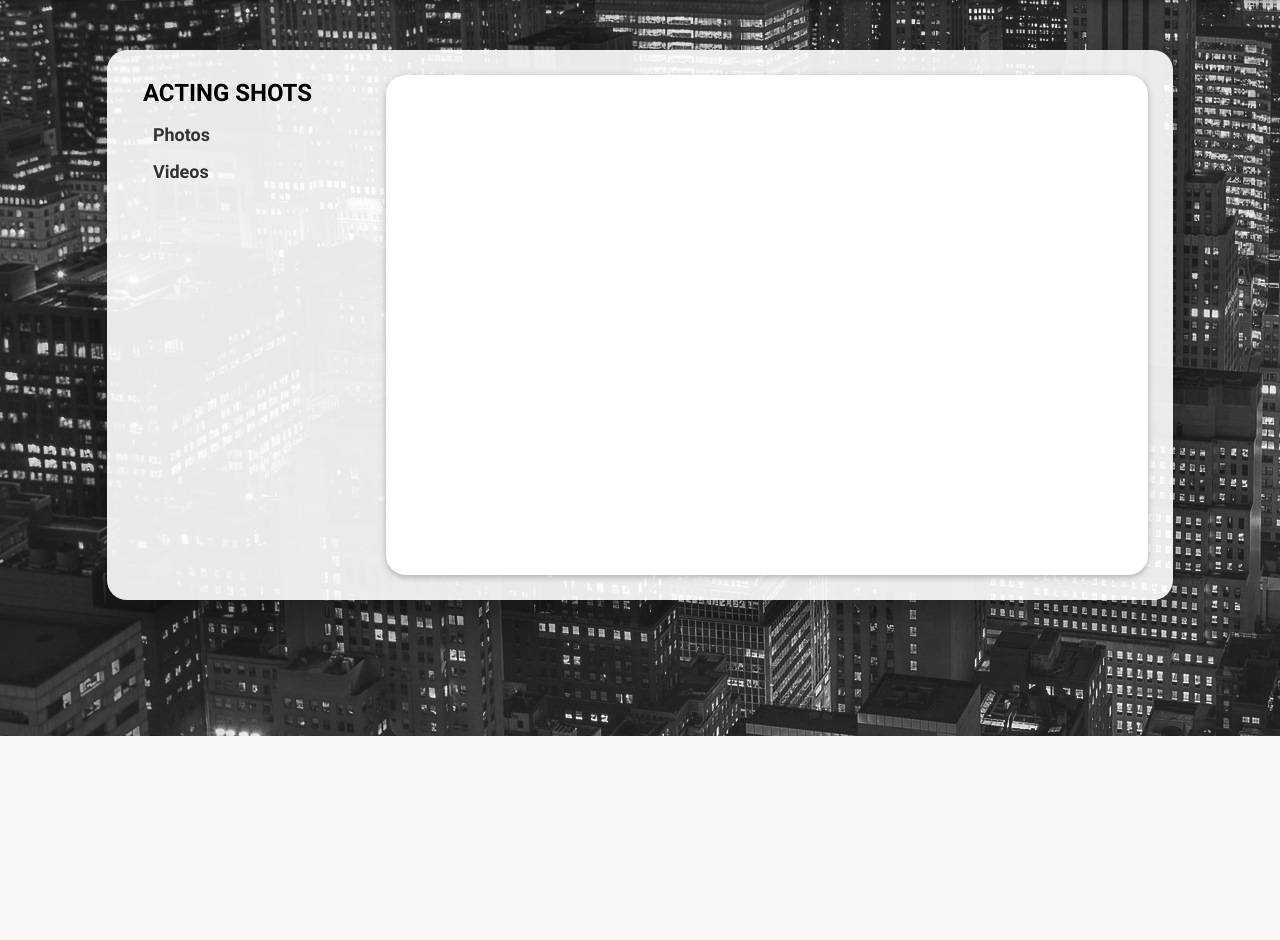
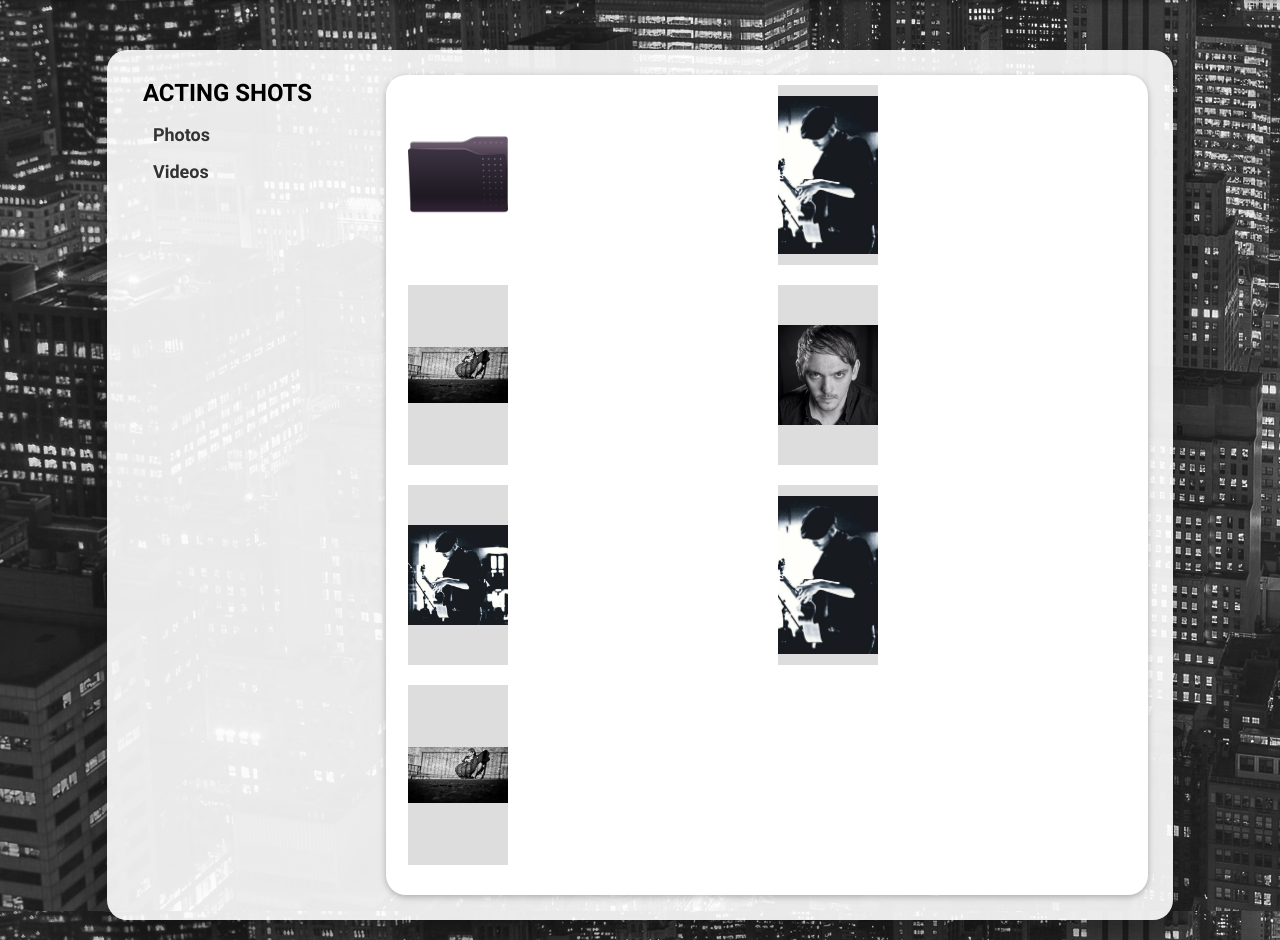
Before and after one commit to Arnuga3/WAMP--College-Graded-Unit, a PHP site: page /acting.php in a window 1280 px wide. Shown: the part 64-1004 px from the top of the page. Before the commit the page ends 800 px from the top, so only its background shows below. Run offline with PHP 8.4, Linux system fonts and the light colour scheme.

Commit message:
styling image display in combination with materialize features

```diff
--- a/css/styles.css
+++ b/css/styles.css
@@ -1,6 +1,6 @@
-/*/////////////////
-    scrollbar
-/////////////////*/
+
+/*------------Scrollbar--------------*/
+
 ::-webkit-scrollbar {
     width: 0.2em;
 }
@@ -23,6 +23,9 @@
 body {
 	background-image: url('../img/city.jpg');
 }
+
+/*------------Navigation bar--------------*/
+
 nav {
 	background-color: rgba(10,10,10,.8);
 }
@@ -33,6 +36,8 @@ nav span {
 	font-size: .8em;
 	color: #333;
 }
+
+/*Mobile sliding menu panel*/
 .side-nav {
 	height: inherit;
 }
@@ -63,6 +68,9 @@ hr {
 .button-collapse {
 	padding-right: 15px;
 }
+
+/*-----------Sliding gallery-------------*/
+
 .sliderControl {
 	background-color: rgba(10,10,10,1);
 	box-shadow: 0px 5px 1px 3px rgba(13,13,13,1);
@@ -71,7 +79,7 @@ hr {
 /*------------Acting Shots--------------*/
 
 #contField {
-	padding: 25px;
+	padding: 20px 5px;
 	color: black;
 	background-color: rgba(255,255,255,.9);
 }
@@ -85,8 +93,18 @@ hr {
 }
 #contCont {
 	border-radius: 20px;
-	height: 500px;
 	background-color: rgba(255,255,255,1);
+}
+#contCont > div > div {
+	height: 180px;
+	margin: 10px 0;
+}
+#contCont > div > div > div {
+	height: 180px;
+	width: 100px;
+	background-color: #ddd;
+}
+.materialboxed {
 }
 
 /*------------Media queries-------------*/
@@ -102,12 +120,14 @@ hr {
 /*large*/
 @media screen and (min-width: 991px) {
 	#contField {
+		padding: 25px;
 		border-radius: 20px;
 		margin-top: 50px;
 	}
 }
 
 /*------------Help classes-------------*/
+
 .bold {
 	font-weight: bold;
 }
--- a/page classes/CL_ActingShots.php
+++ b/page classes/CL_ActingShots.php
@@ -28,7 +28,41 @@
 					<a href="#" class="bold"><p>Videos</p></a>
 				</div>
 				<div id="contCont" class="col s12 l9 z-depth-1">
-
+					<div class="row">
+						<div class="col s12 m6 valign-wrapper">
+							<img width="100" src="img/Places-folder-black-icon.png" />
+						</div>
+						<div class="col s12 m6 valign-wrapper">
+							<div class="valign-wrapper">
+								<img class="materialboxed valign" data-caption="Black and white picture!" width="100" src="img/2.jpg" />
+							</div>
+						</div>
+						<div class="col s12 m6 valign-wrapper">
+							<div class="valign-wrapper">
+								<img class="materialboxed valign" width="100" src="img/3.jpg" />
+							</div>
+						</div>
+						<div class="col s12 m6 valign-wrapper">
+							<div class="valign-wrapper">
+								<img class="materialboxed valign" width="100" src="img/4.jpg" />
+							</div>
+						</div>
+						<div class="col s12 m6 valign-wrapper">
+							<div class="valign-wrapper">
+								<img class="materialboxed valign" width="100" src="img/5.jpg" />
+							</div>
+						</div>
+						<div class="col s12 m6 valign-wrapper">
+							<div class="valign-wrapper">
+								<img class="materialboxed valign" width="100" src="img/2.jpg" />
+							</div>
+						</div>
+						<div class="col s12 m6 valign-wrapper">
+							<div class="valign-wrapper">
+								<img class="materialboxed valign" width="100" src="img/3.jpg" />
+							</div>
+						</div>
+					</div>
 				</div>
 			</div>
 		</div>
--- a/scripts/zScript.js
+++ b/scripts/zScript.js
@@ -12,4 +12,7 @@ $(document).ready(function () {
 	//parallax
 	$('.parallax').parallax();
 
+	//materialbox
+	$('.materialboxed').materialbox();
+
 });
```
Also changed, not shown: img/2.jpg, img/5.jpg (added), img/Places-folder-black-icon.png (added).
